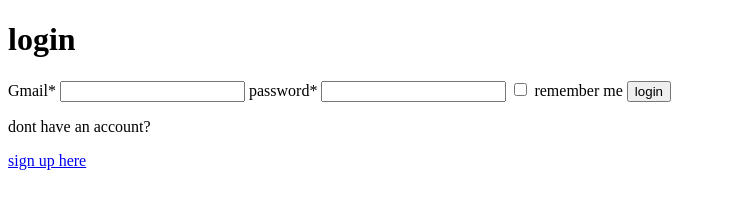
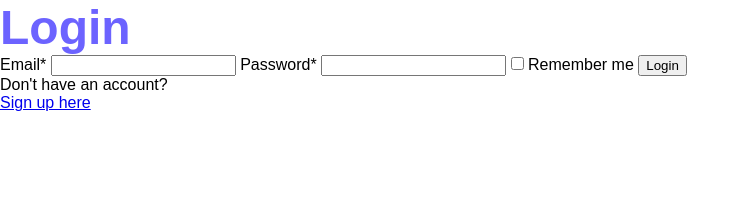
Before and after one commit to Drex110/DRONE-WW1, a plain HTML site: page index.html in a window 1280 px wide. Shown: the whole page, without its empty margins (0-750 px from the left). Drawn offline with Linux system fonts and the light colour scheme.

Commit message:
Add files via upload

```diff
--- a/index.html
+++ b/index.html
@@ -3,21 +3,21 @@
 <head>
     <meta charset="UTF-8">
     <meta name="viewport" content="width=device-width, initial-scale=1.0">
-<title>login</title>
-<link rel="stylesheet" type="text/css" href="styles.css" />
+    <title>Log in</title>
+    <link rel="stylesheet" href="style.css">
 </head>
 <body>
     <form>
-    <h1>login</h1>
-     <label>Gmail*</label>
-     <input  type="text">
-     <label>password*</label>
-     <input type="text">
-     <input type="checkbox">
-     <label>remember me</label>
-     <button>login</button>
-     <p>dont have an account?</p>
-     <a href="#">sign up here</a>
-</form>
+        <h1 class="virsraksts">Login</h1>
+        <label>Email*</label>
+        <input type="text" >
+        <label>Password*</label>
+        <input type="text">
+        <input type="checkbox">
+        <label>Remember me</label>
+        <button>Login</button>
+        <p>Don't have an account?</p>
+        <a href="#">Sign up here</a>
+    </form>
 </body>
 </html>
--- a/style.css
+++ b/style.css
@@ -0,0 +1,14 @@
+*{
+    margin: 0;
+    box-sizing: border-box;
+}
+
+body {
+    font-family: Arial, Helvetica, sans-serif;
+}
+
+.virsraksts{
+    color: #6C63FF;
+    font-size: 48px;
+    font-weight: bold;
+}
```
